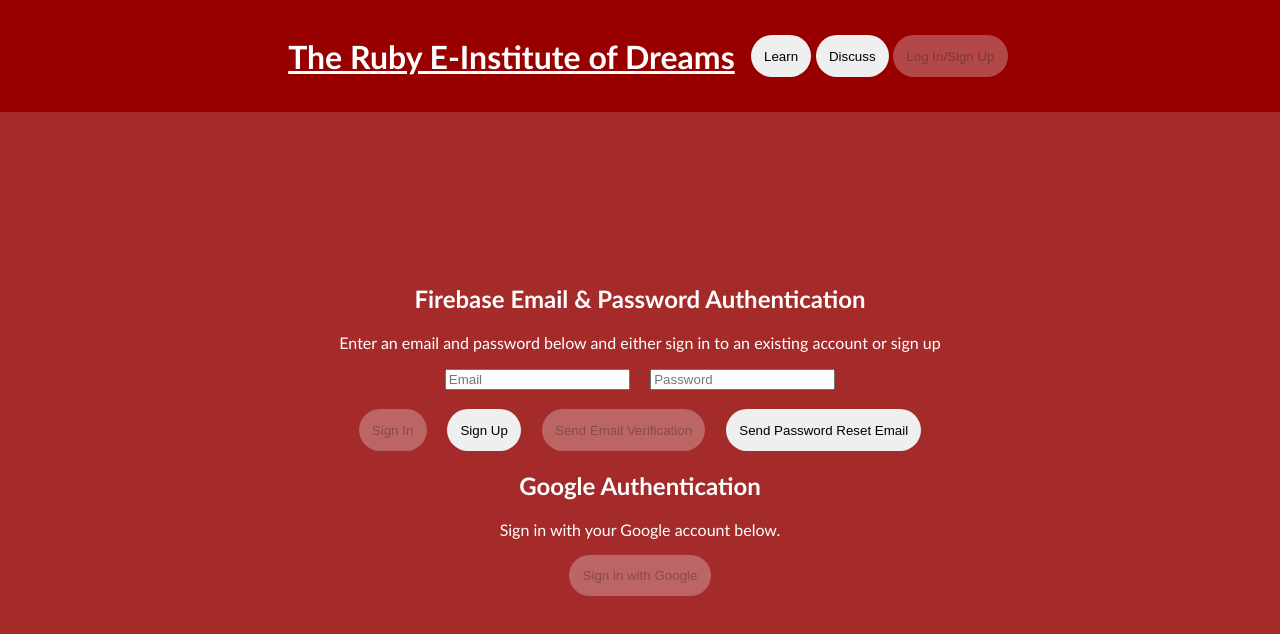
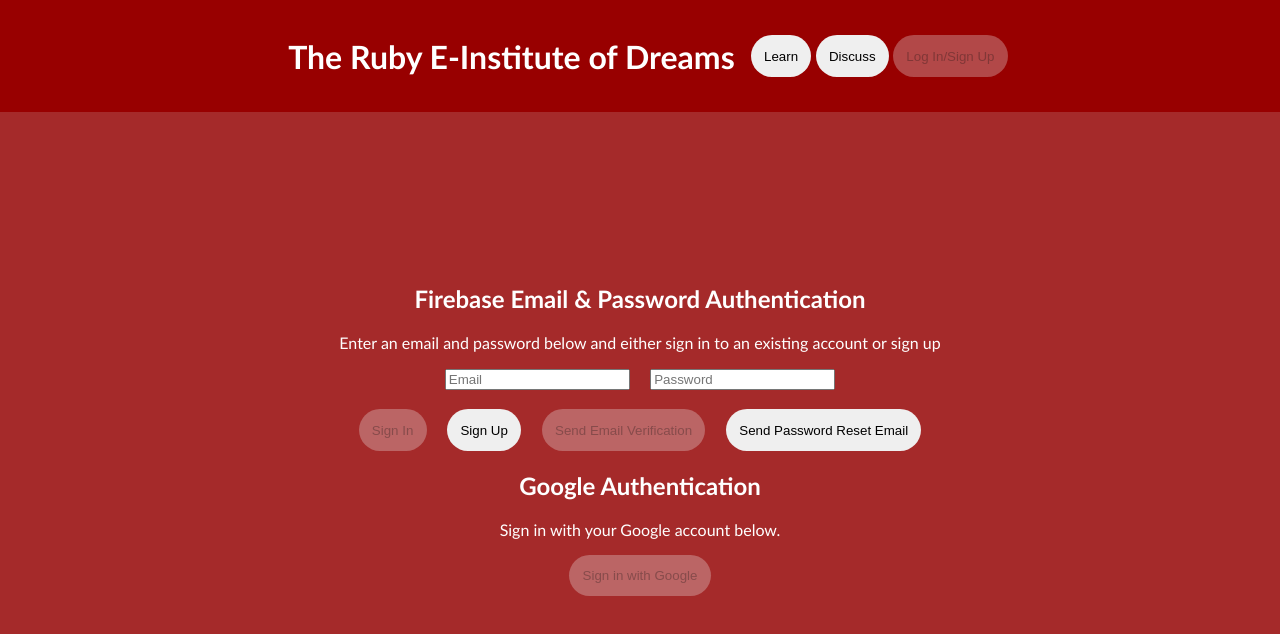
Before and after one commit to TheRedEncryption/online-learning-site, a website with bundled scripts: page userAuth.html in a window 1280 px wide. Built offline with nearby package versions, Linux system fonts and the light colour scheme; no server answers; a web font is replaced by a local one.

Commit message:
remove link underline ueeee

```diff
--- a/userAuth.html
+++ b/userAuth.html
@@ -26,7 +26,7 @@
   <!-- header goes here -->
   <div class="header sticky">
     <h1 class="white bold">
-      <a href="index.html" style="color: inherit;">
+      <a href="index.html" style="color: inherit; text-decoration: none;">
         The Ruby E-Institute of Dreams
       </a>
     </h1>
```
